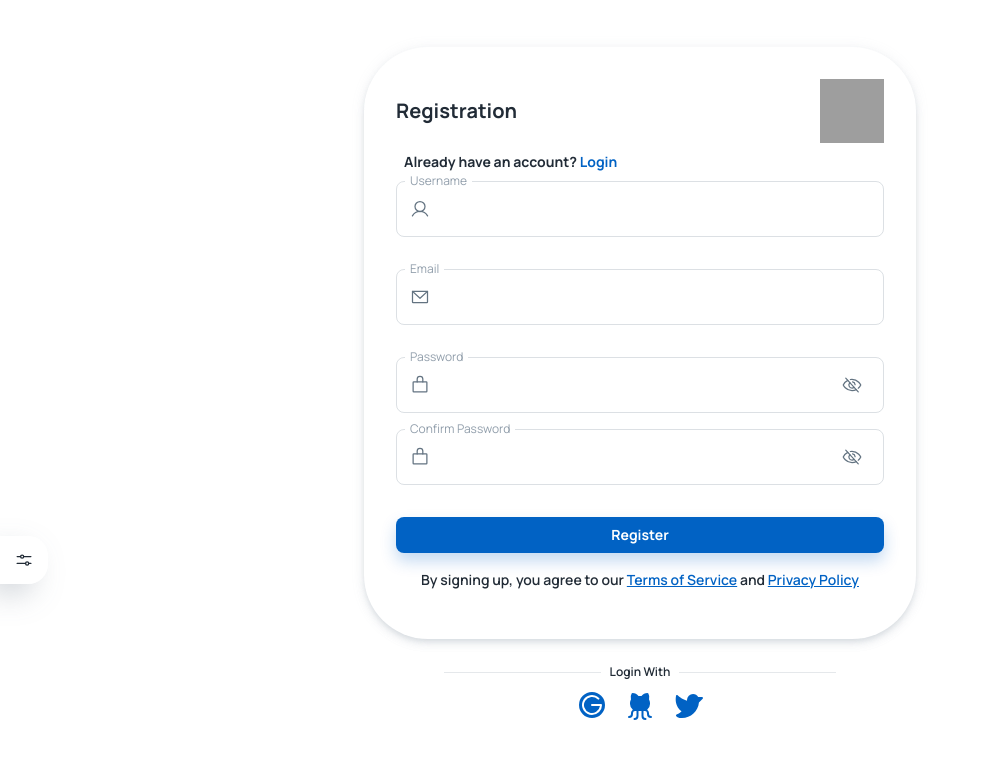
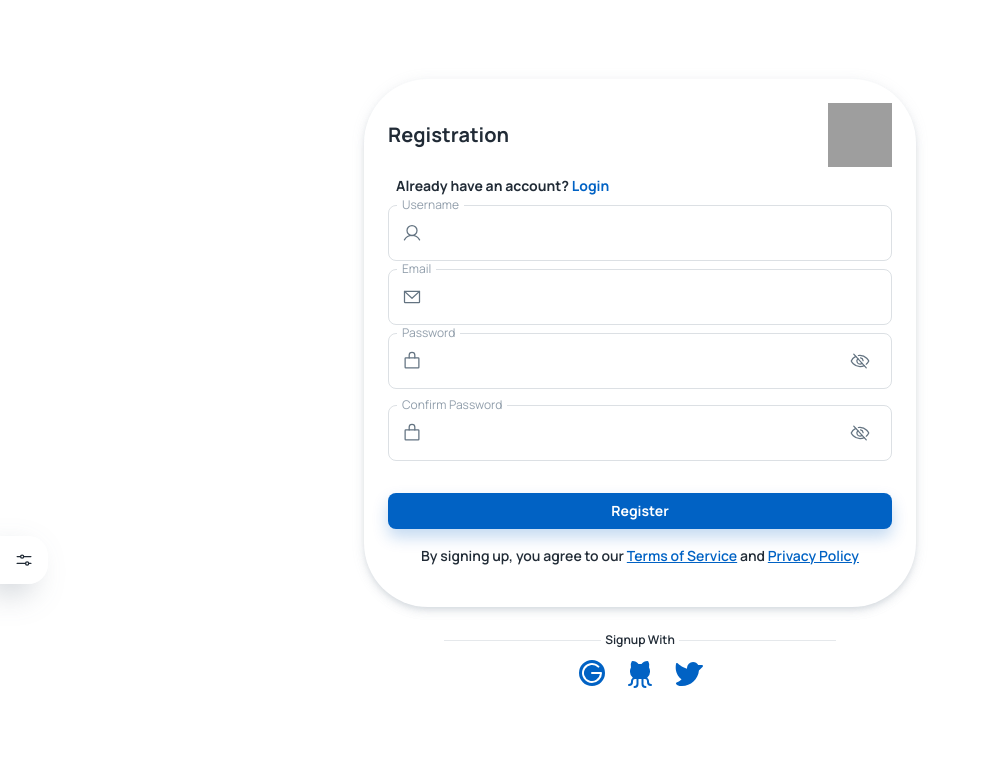
Before and after one commit to KonstantineVashalomidze/chat-app, a React (Create React App) app: page /auth/signup in a window 1280 px wide. Shown: the top 758 px of the page, without its empty margins (0-981 px from the left). Built offline with nearby package versions, Linux system fonts and the light colour scheme; grey boxes are pictures that could not be loaded.

Commit message:
fixed scroll problem on signup

```diff
--- a/src/pages/auth/Login.js
+++ b/src/pages/auth/Login.js
@@ -100,7 +100,7 @@ const Login = () => {
                     </Box>
                 </form>
             </Box>
-            <SocialAuth />
+            <SocialAuth isLogin={"Login"} />
         </Box>
     );
 };
--- a/src/pages/auth/Signup.js
+++ b/src/pages/auth/Signup.js
@@ -101,7 +101,7 @@ const Registration = () => {
 
     return (
         <Box justifyContent={"center"} alignItems={"center"}>
-            <Box boxShadow={5} borderRadius={8} p={4}>
+            <Box boxShadow={5} borderRadius={8} p={3}>
                 <Stack
                     direction={"row"}
                     justifyContent={"space-between"}
@@ -118,7 +118,7 @@ const Registration = () => {
                     </Link>
                 </Typography>
                 <form onSubmit={handleSubmit}>
-                    <Box pb={4}>
+                    <Box pb={1}>
                         <TextField
                             fullWidth
                             label="Username"
@@ -140,7 +140,7 @@ const Registration = () => {
                             }}
                         />
                     </Box>
-                    <Box pb={4}>
+                    <Box pb={1}>
                         <TextField
                             fullWidth
                             label="Email"
@@ -212,7 +212,7 @@ const Registration = () => {
                     </Typography>
                 </Box>
             </Box>
-            <SocialAuth />
+            <SocialAuth isLogin={"Signup"} />
         </Box>
     );
 };
--- a/src/pages/auth/SocialAuth.js
+++ b/src/pages/auth/SocialAuth.js
@@ -4,12 +4,12 @@ import React from "react";
 import {Divider, IconButton, Stack, Typography} from "@mui/material";
 import {GithubLogo, GoogleLogo, TwitterLogo} from "phosphor-react";
 
-const SocialAuth = () => {
+const SocialAuth = ({isLogin}) => {
     return (
         <Stack p={3}>
             <Stack direction={"row"} alignItems={"center"} justifyContent={"space-between"}  px={7}>
                 <Divider width={"40%"} />
-                <Typography variant={"caption"} >Login With</Typography>
+                <Typography variant={"caption"} >{isLogin} With</Typography>
                 <Divider width={"40%"} />
             </Stack>
             <Stack direction={"row"} justifyContent={"center"} alignItems={"center"} >
```
